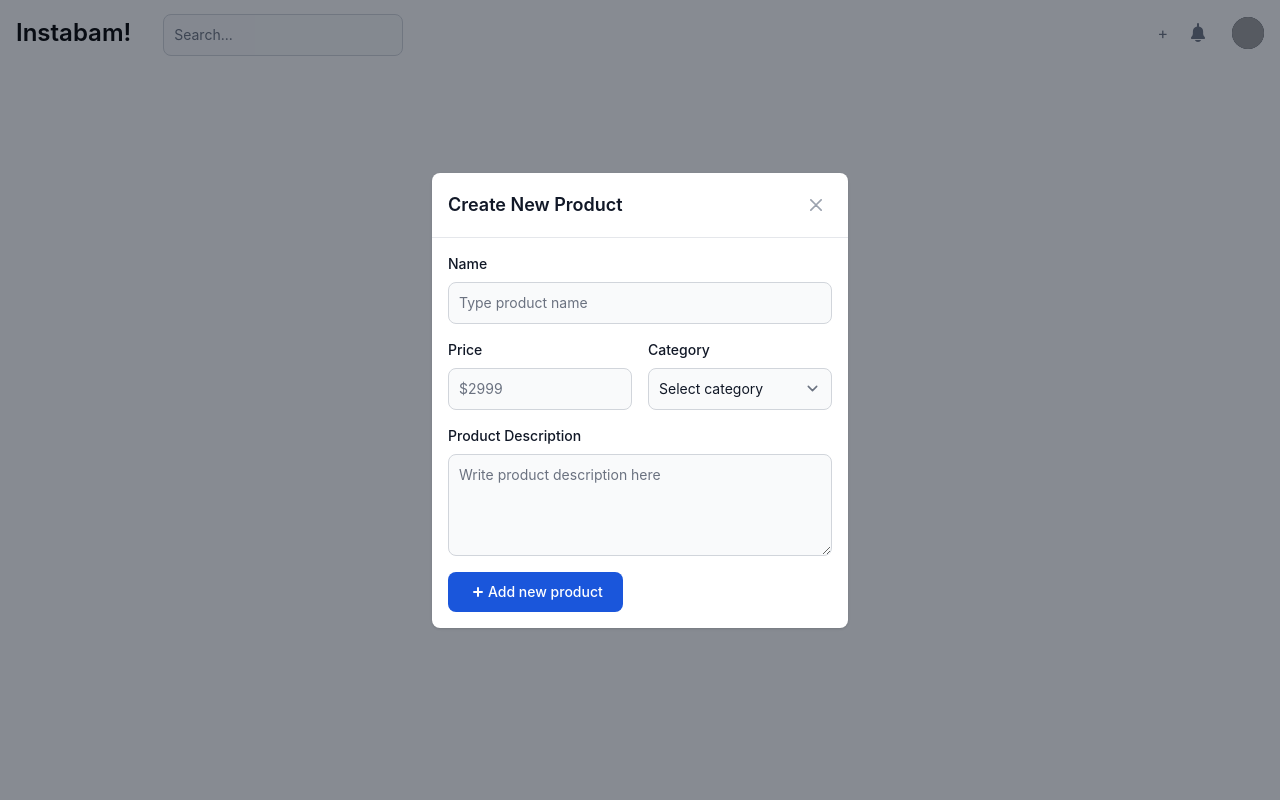
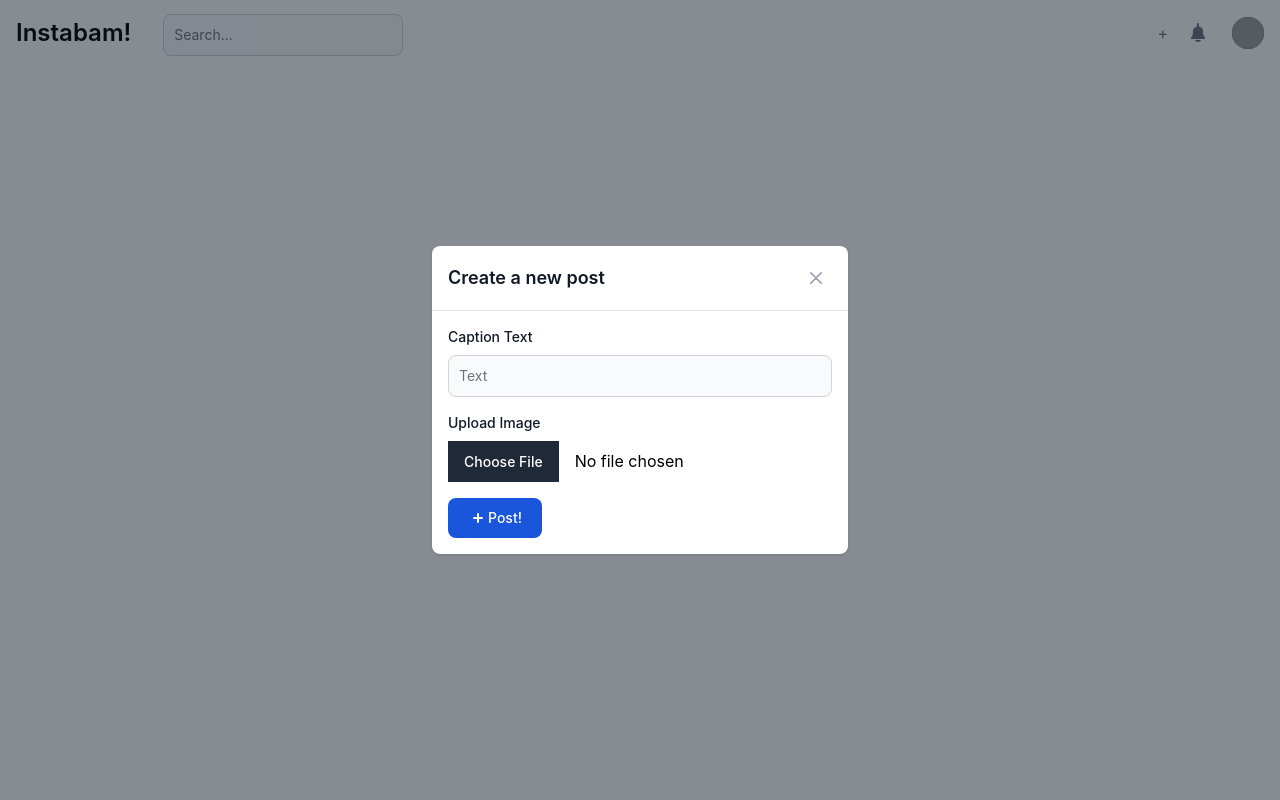
Before and after one commit to ikeasamoahansah/instabam, a Django app: page / in a window 1280 px wide, after a click that opens the changed part. Run offline with Django 4.2, Linux system fonts and the light colour scheme; the visitor is signed in with stand-in values (Sample User, id 1); data that the repository does not hold is empty; some libraries are stand-ins or nearby versions; grey boxes are pictures that could not be loaded.

Commit message:
post from modal works!

```diff
--- a/backend/socioApp/instabam/templates/instabam/layout.html
+++ b/backend/socioApp/instabam/templates/instabam/layout.html
@@ -22,7 +22,7 @@
                   <svg class="w-[18px] h-[18px]" aria-hidden="true" xmlns="http://www.w3.org/2000/svg" fill="none" viewBox="0 0 17 14"><path stroke="currentColor" stroke-linecap="round" stroke-linejoin="round" stroke-width="2" d="M1 1h15M1 7h15M1 13h15"/></svg>
                   <span class="sr-only">Toggle sidebar</span>
                 </button>
-                <a href="" class="flex mr-8">
+                <a href="{% url 'home' %}" class="flex mr-8">
                   <span class="self-center text-2xl font-semibold whitespace-nowrap dark:text-white">Instabam!</span>
                 </a>
                 <form method="get" action="{% url 'search' %}" class="hidden lg:block lg:pl-2">
@@ -53,7 +53,7 @@
                           <!-- Modal header -->
                           <div class="flex items-center justify-between p-4 md:p-5 border-b rounded-t dark:border-gray-600">
                               <h3 class="text-lg font-semibold text-gray-900 dark:text-white">
-                                  Create New Product
+                                  Create a new post
                               </h3>
                               <button type="button" class="text-gray-400 bg-transparent hover:bg-gray-200 hover:text-gray-900 rounded-lg text-sm w-8 h-8 ms-auto inline-flex justify-center items-center dark:hover:bg-gray-600 dark:hover:text-white" data-modal-toggle="crud-modal">
                                   <svg class="w-3 h-3" aria-hidden="true" xmlns="http://www.w3.org/2000/svg" fill="none" viewBox="0 0 14 14">
@@ -63,34 +63,21 @@
                               </button>
                           </div>
                           <!-- Modal body -->
-                          <form class="p-4 md:p-5">
+                          <form method="post" action="{% url 'post' %}" enctype="multipart/form-data" class="p-4 md:p-5">
+                              {% csrf_token %}
                               <div class="grid gap-4 mb-4 grid-cols-2">
                                   <div class="col-span-2">
-                                      <label for="name" class="block mb-2 text-sm font-medium text-gray-900 dark:text-white">Name</label>
-                                      <input type="text" name="name" id="name" class="bg-gray-50 border border-gray-300 text-gray-900 text-sm rounded-lg focus:ring-primary-600 focus:border-primary-600 block w-full p-2.5 dark:bg-gray-600 dark:border-gray-500 dark:placeholder-gray-400 dark:text-white dark:focus:ring-primary-500 dark:focus:border-primary-500" placeholder="Type product name" required="">
-                                  </div>
-                                  <div class="col-span-2 sm:col-span-1">
-                                      <label for="price" class="block mb-2 text-sm font-medium text-gray-900 dark:text-white">Price</label>
-                                      <input type="number" name="price" id="price" class="bg-gray-50 border border-gray-300 text-gray-900 text-sm rounded-lg focus:ring-primary-600 focus:border-primary-600 block w-full p-2.5 dark:bg-gray-600 dark:border-gray-500 dark:placeholder-gray-400 dark:text-white dark:focus:ring-primary-500 dark:focus:border-primary-500" placeholder="$2999" required="">
-                                  </div>
-                                  <div class="col-span-2 sm:col-span-1">
-                                      <label for="category" class="block mb-2 text-sm font-medium text-gray-900 dark:text-white">Category</label>
-                                      <select id="category" class="bg-gray-50 border border-gray-300 text-gray-900 text-sm rounded-lg focus:ring-primary-500 focus:border-primary-500 block w-full p-2.5 dark:bg-gray-600 dark:border-gray-500 dark:placeholder-gray-400 dark:text-white dark:focus:ring-primary-500 dark:focus:border-primary-500">
-                                          <option selected="">Select category</option>
-                                          <option value="TV">TV/Monitors</option>
-                                          <option value="PC">PC</option>
-                                          <option value="GA">Gaming/Console</option>
-                                          <option value="PH">Phones</option>
-                                      </select>
+                                      <label for="caption_text" class="block mb-2 text-sm font-medium text-gray-900 dark:text-white">Caption Text</label>
+                                      <input type="text" name="caption_text" id="caption_text" class="bg-gray-50 border border-gray-300 text-gray-900 text-sm rounded-lg focus:ring-primary-600 focus:border-primary-600 block w-full p-2.5 dark:bg-gray-600 dark:border-gray-500 dark:placeholder-gray-400 dark:text-white dark:focus:ring-primary-500 dark:focus:border-primary-500" placeholder="Text" required="">
                                   </div>
                                   <div class="col-span-2">
-                                      <label for="description" class="block mb-2 text-sm font-medium text-gray-900 dark:text-white">Product Description</label>
-                                      <textarea id="description" rows="4" class="block p-2.5 w-full text-sm text-gray-900 bg-gray-50 rounded-lg border border-gray-300 focus:ring-blue-500 focus:border-blue-500 dark:bg-gray-600 dark:border-gray-500 dark:placeholder-gray-400 dark:text-white dark:focus:ring-blue-500 dark:focus:border-blue-500" placeholder="Write product description here"></textarea>
+                                      <label for="body" class="block mb-2 text-sm font-medium text-gray-900 dark:text-white">Upload Image</label>
+                                      <input type="file" name="body" id="body" accept="image/*" required>
                                   </div>
                               </div>
                               <button type="submit" class="text-white inline-flex items-center bg-blue-700 hover:bg-blue-800 focus:ring-4 focus:outline-none focus:ring-blue-300 font-medium rounded-lg text-sm px-5 py-2.5 text-center dark:bg-blue-600 dark:hover:bg-blue-700 dark:focus:ring-blue-800">
                                   <svg class="me-1 -ms-1 w-5 h-5" fill="currentColor" viewBox="0 0 20 20" xmlns="http://www.w3.org/2000/svg"><path fill-rule="evenodd" d="M10 5a1 1 0 011 1v3h3a1 1 0 110 2h-3v3a1 1 0 11-2 0v-3H6a1 1 0 110-2h3V6a1 1 0 011-1z" clip-rule="evenodd"></path></svg>
-                                  Add new product
+                                  Post!
                               </button>
                           </form>
                       </div>
```
